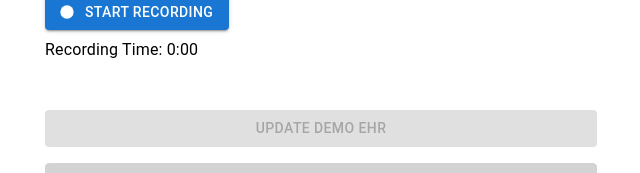
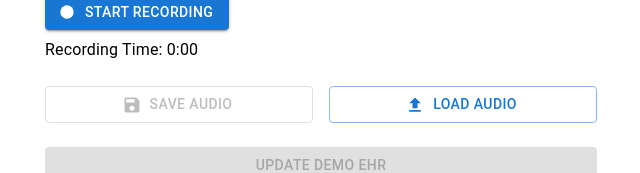
Before and after one commit to speakcare/spkc-ehr-schema, a React (Create React App) app in the folder frontend/chrome-extension/: page / in a window 1280 px wide. Shown: the part 293-466 px from the top of the page, without its empty margins (319-959 px from the left). Built offline with nearby package versions, Linux system fonts and the light colour scheme; no server answers.

Commit message:
demo: save and load audio

```diff
--- a/frontend/chrome-extension/package.json
+++ b/frontend/chrome-extension/package.json
@@ -6,8 +6,8 @@
     "@babel/plugin-proposal-private-property-in-object": "^7.21.11",
     "@emotion/react": "^11.13.5",
     "@emotion/styled": "^11.13.5",
-    "@mui/icons-material": "^6.1.2",
-    "@mui/material": "^6.1.10",
+    "@mui/icons-material": "^5.15.10",
+    "@mui/material": "^5.15.10",
     "@testing-library/jest-dom": "^5.14.1",
     "@testing-library/react": "^13.0.0",
     "@testing-library/user-event": "^13.2.1",
@@ -26,7 +26,7 @@
     "test": "react-scripts test",
     "eject": "react-scripts eject",
     "build:web": "yarn build",
-    "build:extension": "dotenv -e .env.extension yarn build",
+    "build:extension": "dotenv -f .env.extension yarn build",
     "pack-extension": "node pack-extension.js"
   },
   "eslintConfig": {
--- a/frontend/chrome-extension/src/App.tsx
+++ b/frontend/chrome-extension/src/App.tsx
@@ -1,10 +1,19 @@
 import React, { useState, useEffect } from 'react';
 import axios from 'axios';
 import { Container, Button, CircularProgress, Typography, SelectChangeEvent, FormControl, InputLabel, Select, MenuItem, Checkbox, ListItemText, IconButton, Box } from '@mui/material';
-import { Audiotrack, Delete } from '@mui/icons-material';
 import AudioRecorder from './components/AudioRecorder';
+import AudioButtons from './components/AudioButtons';
 import { dispatchVisibilityChangeEvent, saveState, loadState, blobToBase64, base64ToBlob, reloadCurrentTab } from './utils';
 import { extractAssessmentSectionFormFields, sendRequestToTabUrl} from './pcc-utils'
+
+declare global {
+  interface Window {
+    showSaveFilePicker: (options: { suggestedName: string; types: { description: string; accept: { [key: string]: string[] } }[] }) => Promise<FileSystemFileHandle>;
+    FileSystemFileHandle: {
+      createWritable: () => Promise<FileSystemWritableFileStream>;
+    };
+  }
+}
 
 const apiBaseUrl = process.env.REACT_APP_SPEAKCARE_API_BASE_URL;
 const isExtension = process.env.REACT_APP_IS_EXTENSION === 'true';
@@ -87,7 +96,7 @@ const App: React.FC = () => {
     selectedTables.forEach((table) => {
       formData.append('table_name', table);
     });
-    //formData.append('table_name', selectedTable); // Append the table name
+
     setEhrUpdating(true);
     try {
       const response = await axios.post(`${apiBaseUrl}/api/process-audio`, formData, {
@@ -95,8 +104,7 @@ const App: React.FC = () => {
           'Content-Type': 'multipart/form-data',
         },
       });
-      //setAudioBlob(null);
-      //setRecordingTime(0);
+
       console.log('Response from backend:', response.data);
       if (isExtension) {
         // refresh the EHR page so we can see the new data
@@ -170,6 +178,61 @@ const App: React.FC = () => {
     }
   };
 
+  const handleSaveAudio = async () => {
+    if (!audioBlob) return;
+
+    try {
+      const handle = await window.showSaveFilePicker({
+        suggestedName: 'speakcare-recording.webm',
+        types: [{
+          description: 'WebM Audio File',
+          accept: {
+            'audio/webm': ['.webm']
+          }
+        }]
+      });
+
+      const writable = await handle.createWritable();
+      await writable.write(audioBlob);
+      await writable.close();
+      setMessage(`Audio file saved successfully as "${handle.name}"`);
+    } catch (err) {
+      console.error('Error saving file:', err);
+      // Fallback to the old method if showSaveFilePicker is not supported
+      const url = URL.createObjectURL(audioBlob);
+      const a = document.createElement('a');
+      a.href = url;
+      a.download = 'speakcare-recording.webm';
+      document.body.appendChild(a);
+      a.click();
+      document.body.removeChild(a);
+      URL.revokeObjectURL(url);
+      setMessage(`Audio file speakcare-recording.webm downloaded to downloads folder`);
+    }
+  };
+
+  const handleLoadAudio = async (event: React.ChangeEvent<HTMLInputElement>) => {
+    const file = event.target.files?.[0];
+    if (file && (file.type === 'audio/webm' || file.type === 'audio/webm; codecs=opus' || file.name.endsWith('.webm'))) {
+      setAudioBlob(file);
+
+      // Calculate audio duration
+      try {
+        const arrayBuffer = await file.arrayBuffer();
+        const audioContext = new (window.AudioContext || (window as any).webkitAudioContext)();
+        const audioBuffer = await audioContext.decodeAudioData(arrayBuffer);
+        const durationInSeconds = Math.round(audioBuffer.duration);
+        setRecordingTime(durationInSeconds);
+        setMessage(`Audio file ${file.name} loaded successfully! Duration: ${durationInSeconds} seconds`);
+      } catch (error) {
+        console.error('Error calculating audio duration:', error);
+        setRecordingTime(0);
+        setMessage(`Audio file ${file.name} loaded successfully! (Duration calculation failed)`);
+      }
+    } else {
+      setMessage('Please select a valid .webm audio file');
+    }
+  };
 
   return (
     <Container maxWidth="sm" sx={{ marginTop: 4, height: '100vh', padding: 2 }}>
@@ -208,25 +271,15 @@ const App: React.FC = () => {
         recordingTime={recordingTime}
         setRecordingTime={setRecordingTime}
         initialAudioBlob={audioBlob}
+        setMessage={setMessage}
       />
 
-      {/* Icons for audio file and delete */}
-      {/* <Box sx={{ display: 'flex', justifyContent: 'center', marginTop: 2 }}>
-        <IconButton
-          color={audioBlob ? 'primary' : 'default'}
-          disabled={!audioBlob}
-        >
-          <Audiotrack />
-        </IconButton>
-        <IconButton
-          color={audioBlob ? 'error' : 'default'}
-          onClick={handleDeleteAudio}
-          disabled={!audioBlob}
-        >
-          <Delete />
-        </IconButton>
-      </Box> */}
-
+      <AudioButtons
+        audioBlob={audioBlob}
+        audioType={audioType}
+        onSave={handleSaveAudio}
+        onLoad={handleLoadAudio}
+      />
 
       <Button
         variant="contained"
@@ -238,6 +291,8 @@ const App: React.FC = () => {
       >
         {ehrUpdating ? <CircularProgress size={24} /> : 'Update Demo EHR'}
       </Button>
+
+
       <Button
           variant="outlined"
           color="secondary"
@@ -245,18 +300,18 @@ const App: React.FC = () => {
           onClick={updatePcc}
           sx={{
             marginTop: 2,
-            color: 'black', // Semi-dark gray text color
-            backgroundColor: 'teal', // Teal fill color
+            color: 'black',
+            backgroundColor: 'teal',
             borderColor: 'teal',
             fontWeight: 'bold',
             '&:hover': {
               borderColor: 'teal',
-              backgroundColor: 'rgba(0, 128, 128, 0.8)', // Teal with some transparency on hover
+              backgroundColor: 'rgba(0, 128, 128, 0.8)',
             },
             '&.Mui-disabled': {
-              color: 'gray', // Gray text color when disabled
-              backgroundColor: 'lightgray', // Gray background color when disabled
-              borderColor: 'lightgray', // Gray border color when disabled
+              color: 'gray',
+              backgroundColor: 'lightgray',
+              borderColor: 'lightgray',
             }
           }}
           disabled={!audioBlob || selectedTables.length === 0 || ehrUpdating}
@@ -264,7 +319,7 @@ const App: React.FC = () => {
           {loading ? <CircularProgress size={24} /> : 'Update PointClickCare'}
       </Button>
       {/* Feedback Message */}
-      {message && <Typography variant="body1">{message}</Typography>}
+      {message && <Typography variant="body1" sx={{ marginTop: 2 }}>{message}</Typography>}
 
     </Container>
   );
--- /dev/null
+++ b/frontend/chrome-extension/src/components/AudioButtons.tsx
@@ -0,0 +1,50 @@
+import React from 'react';
+import { Button, Box } from '@mui/material';
+import SaveIcon from '@mui/icons-material/Save';
+import UploadIcon from '@mui/icons-material/Upload';
+
+interface AudioButtonsProps {
+  audioBlob: Blob | null;
+  audioType: string;
+  onSave: () => void;
+  onLoad: (event: React.ChangeEvent<HTMLInputElement>) => void;
+}
+
+const AudioButtons: React.FC<AudioButtonsProps> = ({
+  audioBlob,
+  audioType,
+  onSave,
+  onLoad
+}) => {
+  return (
+    <Box sx={{ display: 'flex', gap: 2, marginTop: 2 }}>
+      <Button
+        variant="outlined"
+        color="primary"
+        fullWidth
+        onClick={onSave}
+        disabled={!audioBlob}
+        startIcon={<SaveIcon />}
+      >
+        Save Audio
+      </Button>
+      <Button
+        variant="outlined"
+        color="primary"
+        fullWidth
+        component="label"
+        startIcon={<UploadIcon />}
+      >
+        Load Audio
+        <input
+          type="file"
+          hidden
+          accept={audioType}
+          onChange={onLoad}
+        />
+      </Button>
+    </Box>
+  );
+};
+
+export default AudioButtons;
--- a/frontend/chrome-extension/src/components/AudioRecorder.tsx
+++ b/frontend/chrome-extension/src/components/AudioRecorder.tsx
@@ -13,9 +13,10 @@ interface AudioRecorderProps {
   recordingTime: number;
   setRecordingTime: React.Dispatch<React.SetStateAction<number>>;
   initialAudioBlob?: Blob | null;
+  setMessage: (message: string) => void;
 }
 
-const AudioRecorder: React.FC<AudioRecorderProps> = ({ audioType, setAudioBlob, recordingTime, setRecordingTime, initialAudioBlob }) => {
+const AudioRecorder: React.FC<AudioRecorderProps> = ({ audioType, setAudioBlob, recordingTime, setRecordingTime, initialAudioBlob, setMessage }) => {
   const [isRecording, setIsRecording] = useState(false);
   const [isPaused, setIsPaused] = useState(false);
   const [audioUrl, setAudioUrl] = useState<string | null>(null);
@@ -100,6 +101,7 @@ const AudioRecorder: React.FC<AudioRecorderProps> = ({ audioType, setAudioBlob,
           setAudioBlob(blob);
           const url = URL.createObjectURL(blob);
           setAudioUrl(url);
+          setMessage(`Audio recorded successfully!`);
           console.log('Blob URL:', url);
         } else {
           console.error('Audio Blob is empty or corrupted');
```
Also changed, not shown: frontend/chrome-extension/public/manifest.json, 1 other file (tests, documents, lock files or other folders).
